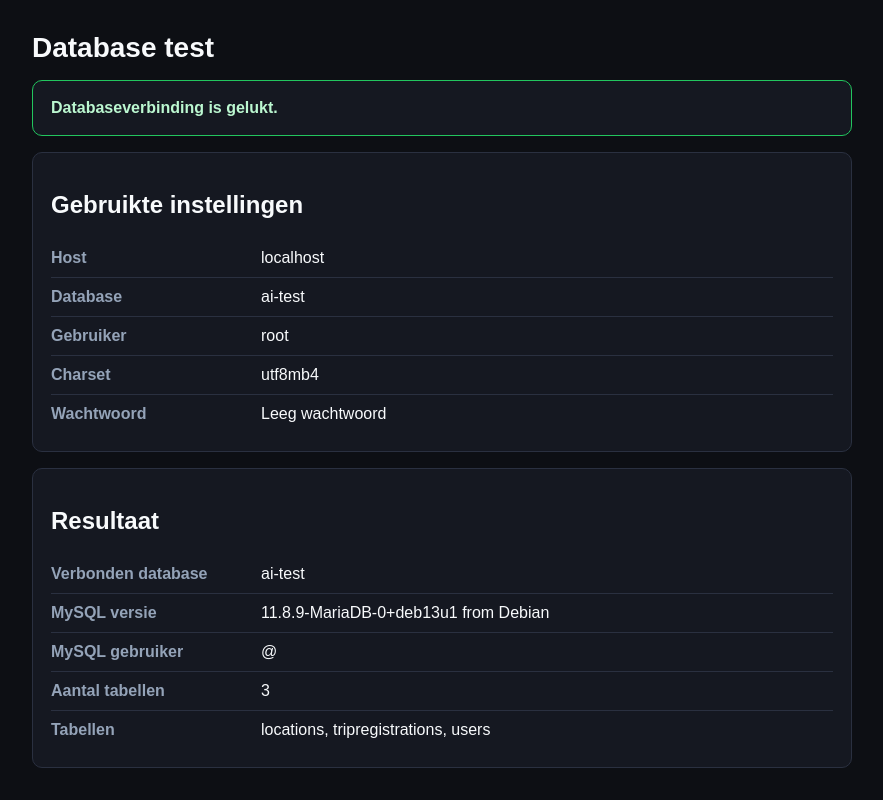
After one commit to tai-chowandrae/ai-test, a PHP site: page /database-test.php in a window 1280 px wide. The commit adds this page. Shown: the whole page, without its empty margins (198-1081 px from the left). Run offline with PHP 8.4, Linux system fonts and the light colour scheme.

Commit message:
version 0.1

```diff
--- a/dashboard.php
+++ b/dashboard.php
@@ -27,7 +27,7 @@ try {
 
     $LocationsStatement = $DatabaseConnection->query(
         'SELECT LocationId, Name, FormattedAddress, DefaultTripDescription
-         FROM Locations
+         FROM locations
          WHERE IsActive = 1
          ORDER BY Name ASC'
     );
@@ -43,6 +43,7 @@ try {
   <meta charset="UTF-8">
   <meta name="viewport" content="width=device-width, initial-scale=1">
   <meta name="robots" content="noindex, nofollow">
+  <meta name="description" content="Registreer een nieuwe rit in KM2WORK met datum, startlocatie, eindlocatie, toelichting en kilometerinstellingen.">
   <title>Dashboard | KM2WORK</title>
   <link rel="preconnect" href="https://fonts.googleapis.com">
   <link rel="preconnect" href="https://fonts.gstatic.com" crossorigin>
--- /dev/null
+++ b/database-test.php
@@ -0,0 +1,172 @@
+<?php
+declare(strict_types=1);
+
+require_once __DIR__ . '/config/Database.php';
+
+header('Content-Type: text/html; charset=utf-8');
+
+function EscapeDatabaseTestValue(string $Value): string
+{
+    return htmlspecialchars($Value, ENT_QUOTES, 'UTF-8');
+}
+
+function RenderDatabaseTestRow(string $Label, string $Value): void
+{
+    echo '<tr><th>' . EscapeDatabaseTestValue($Label) . '</th><td>' . EscapeDatabaseTestValue($Value) . '</td></tr>';
+}
+
+$Status = 'Error';
+$StatusText = 'Databaseverbinding is niet gelukt.';
+$Details = [];
+$ErrorMessage = '';
+
+try {
+    if (!extension_loaded('pdo')) {
+        throw new RuntimeException('De PHP PDO extensie is niet geladen.');
+    }
+
+    if (!extension_loaded('pdo_mysql')) {
+        throw new RuntimeException('De PHP PDO MySQL extensie is niet geladen.');
+    }
+
+    $DatabaseConnection = GetDatabaseConnection();
+    $ProbeStatement = $DatabaseConnection->query(
+        'SELECT DATABASE() AS DatabaseName, VERSION() AS MysqlVersion, CURRENT_USER() AS CurrentUser'
+    );
+    $ProbeResult = $ProbeStatement ? $ProbeStatement->fetch() : null;
+
+    $TableStatement = $DatabaseConnection->query('SHOW TABLES');
+    $Tables = $TableStatement ? $TableStatement->fetchAll(PDO::FETCH_COLUMN) : [];
+
+    $Status = 'Success';
+    $StatusText = 'Databaseverbinding is gelukt.';
+    $Details = [
+        'Verbonden database' => (string)($ProbeResult['DatabaseName'] ?? ''),
+        'MySQL versie' => (string)($ProbeResult['MysqlVersion'] ?? ''),
+        'MySQL gebruiker' => (string)($ProbeResult['CurrentUser'] ?? ''),
+        'Aantal tabellen' => (string)count($Tables),
+        'Tabellen' => $Tables ? implode(', ', array_map('strval', $Tables)) : 'Geen tabellen gevonden',
+    ];
+} catch (Throwable $Exception) {
+    $ErrorMessage = $Exception->getMessage();
+}
+?>
+<!DOCTYPE html>
+<html lang="nl">
+<head>
+  <meta charset="UTF-8">
+  <meta name="viewport" content="width=device-width, initial-scale=1">
+  <meta name="robots" content="noindex, nofollow">
+  <meta name="description" content="Controleer of de databaseverbinding van KM2WORK werkt en bekijk technische database-instellingen.">
+  <title>Database test | KM2WORK</title>
+  <style>
+    body {
+      background: #0d0f14;
+      color: #f8fafc;
+      font-family: Arial, sans-serif;
+      margin: 0;
+      padding: 32px;
+    }
+
+    main {
+      margin: 0 auto;
+      max-width: 820px;
+    }
+
+    section {
+      background: #151821;
+      border: 1px solid #2a3040;
+      border-radius: 10px;
+      margin-top: 16px;
+      padding: 18px;
+    }
+
+    h1 {
+      font-size: 28px;
+      margin: 0 0 10px;
+    }
+
+    .Status {
+      border-color: #ef4444;
+      color: #fecaca;
+      font-weight: 700;
+    }
+
+    .Status.IsSuccess {
+      border-color: #22c55e;
+      color: #bbf7d0;
+    }
+
+    table {
+      border-collapse: collapse;
+      width: 100%;
+    }
+
+    th,
+    td {
+      border-top: 1px solid #2a3040;
+      padding: 10px 0;
+      text-align: left;
+      vertical-align: top;
+    }
+
+    tr:first-child th,
+    tr:first-child td {
+      border-top: 0;
+    }
+
+    th {
+      color: #94a3b8;
+      width: 210px;
+    }
+
+    code {
+      background: #0b0d12;
+      border: 1px solid #2a3040;
+      border-radius: 6px;
+      color: #fbbf24;
+      display: block;
+      line-height: 1.45;
+      overflow-x: auto;
+      padding: 12px;
+      white-space: pre-wrap;
+    }
+  </style>
+</head>
+<body>
+  <main>
+    <h1>Database test</h1>
+
+    <section class="Status <?= $Status === 'Success' ? 'IsSuccess' : '' ?>">
+      <?= EscapeDatabaseTestValue($StatusText) ?>
+    </section>
+
+    <section>
+      <h2>Gebruikte instellingen</h2>
+      <table>
+        <?php RenderDatabaseTestRow('Host', DatabaseHost); ?>
+        <?php RenderDatabaseTestRow('Database', DatabaseName); ?>
+        <?php RenderDatabaseTestRow('Gebruiker', DatabaseUser); ?>
+        <?php RenderDatabaseTestRow('Charset', DatabaseCharset); ?>
+        <?php RenderDatabaseTestRow('Wachtwoord', DatabasePassword === '' ? 'Leeg wachtwoord' : 'Ingevuld, niet getoond'); ?>
+      </table>
+    </section>
+
+    <?php if ($Status === 'Success'): ?>
+      <section>
+        <h2>Resultaat</h2>
+        <table>
+          <?php foreach ($Details as $Label => $Value): ?>
+            <?php RenderDatabaseTestRow((string)$Label, (string)$Value); ?>
+          <?php endforeach; ?>
+        </table>
+      </section>
+    <?php else: ?>
+      <section>
+        <h2>Foutmelding</h2>
+        <code><?= EscapeDatabaseTestValue($ErrorMessage !== '' ? $ErrorMessage : 'Onbekende fout') ?></code>
+      </section>
+    <?php endif; ?>
+  </main>
+</body>
+</html>
--- a/database/AddCommuteCompensationToTripRegistrations.sql
+++ b/database/AddCommuteCompensationToTripRegistrations.sql
@@ -1,2 +1,2 @@
-ALTER TABLE TripRegistrations
+ALTER TABLE tripregistrations
   ADD COLUMN ApplyCommuteCompensation TINYINT(1) NOT NULL DEFAULT 0 AFTER IsRoundTrip;
--- a/database/AddIsActiveToLocations.sql
+++ b/database/AddIsActiveToLocations.sql
@@ -1,2 +1,2 @@
-ALTER TABLE Locations
+ALTER TABLE locations
   ADD COLUMN IsActive TINYINT(1) NOT NULL DEFAULT 1 AFTER DefaultTripDescription;
--- a/database/AddIsAdminToUsers.sql
+++ b/database/AddIsAdminToUsers.sql
@@ -1,2 +1,2 @@
-ALTER TABLE Users
+ALTER TABLE users
   ADD COLUMN IsAdmin TINYINT(1) NOT NULL DEFAULT 0 AFTER PasswordHash;
--- a/database/AddIsRoundTripToTripRegistrations.sql
+++ b/database/AddIsRoundTripToTripRegistrations.sql
@@ -1,2 +1,2 @@
-ALTER TABLE TripRegistrations
+ALTER TABLE tripregistrations
   ADD COLUMN IsRoundTrip TINYINT(1) NOT NULL DEFAULT 0 AFTER EndLocationId;
--- a/database/AddTripDescriptions.sql
+++ b/database/AddTripDescriptions.sql
@@ -1,5 +1,5 @@
-ALTER TABLE Locations
+ALTER TABLE locations
   ADD COLUMN DefaultTripDescription TEXT NULL AFTER FormattedAddress;
 
-ALTER TABLE TripRegistrations
+ALTER TABLE tripregistrations
   ADD COLUMN TripDescription TEXT NULL AFTER IsRoundTrip;
--- a/login.php
+++ b/login.php
@@ -18,6 +18,7 @@ function EscapeValue(string $Value): string
   <meta charset="UTF-8">
   <meta name="viewport" content="width=device-width, initial-scale=1">
   <meta name="robots" content="noindex, nofollow">
+  <meta name="description" content="Log in op KM2WORK om ritten te registreren, opgeslagen ritten te bekijken en je kilometerregistratie te beheren.">
   <title>Inloggen | KM2WORK</title>
   <link rel="preconnect" href="https://fonts.googleapis.com">
   <link rel="preconnect" href="https://fonts.gstatic.com" crossorigin>
--- a/register.php
+++ b/register.php
@@ -17,6 +17,7 @@ function EscapeValue(string $Value): string
   <meta charset="UTF-8">
   <meta name="viewport" content="width=device-width, initial-scale=1">
   <meta name="robots" content="noindex, nofollow">
+  <meta name="description" content="Maak een KM2WORK-account aan om toegang te krijgen tot de rittenregistratie en je kilometers bij te houden.">
   <title>Account aanmaken | KM2WORK</title>
   <link rel="preconnect" href="https://fonts.googleapis.com">
   <link rel="preconnect" href="https://fonts.gstatic.com" crossorigin>
```
Also changed, not shown: PROJECT-AFSPRAKEN.md (added, +123 -0 lines), admin.php (+12 -11 lines), api/index.php (+21 -21 lines), database/AddLocationsAndTripRegistrations.sql (+5 -5 lines), database/Schema.sql (+6 -6 lines), ritten.php (+6 -5 lines).
